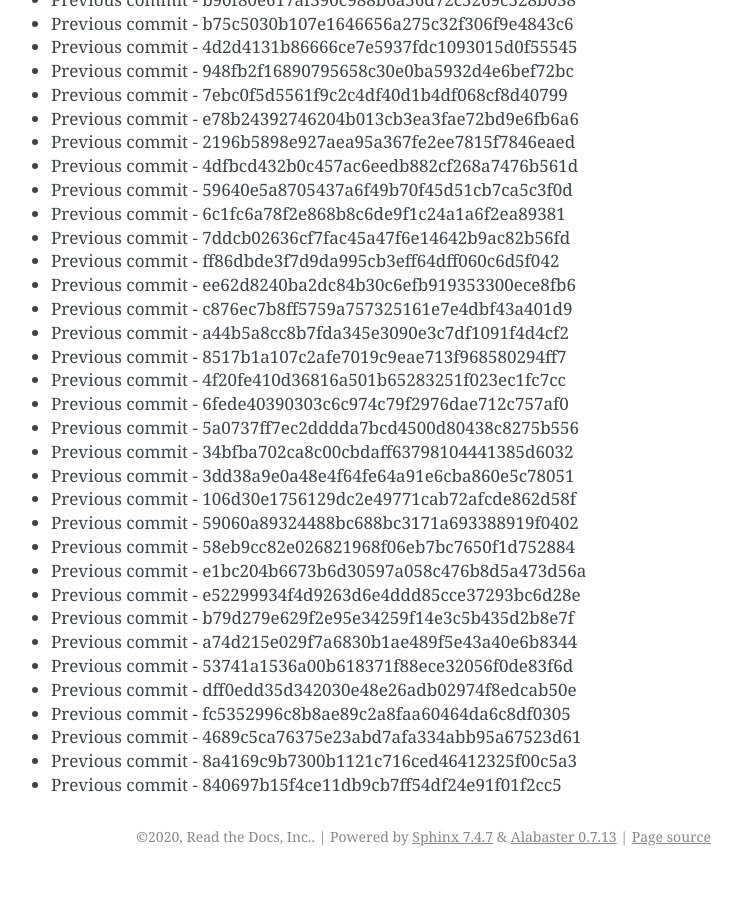
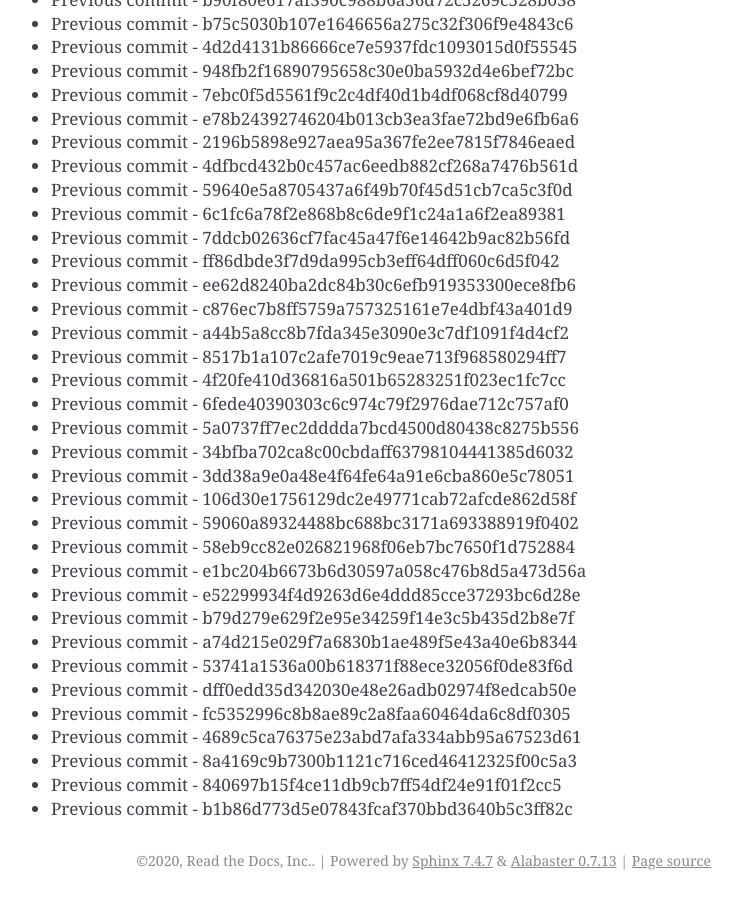
Before and after one commit to readthedocs/rtd-git-stresstest, a Sphinx documentation site: the page built from docs/updates.rst, in a window 1280 px wide and 900 px high, scrolled down 102911 px. Shown: the whole window, without its empty margins (399-1141 px from the left). Built offline with Sphinx 7.4.7, drawn with Linux system fonts in a browser that asks for light colours; before the commit the page ends 103787 px from its top, so only the background shows below that.

Commit message:
Generating commit from previous: b1b86d773d5e07843fcaf370bbd3640b5c3ff82c

```diff
--- a/docs/updates.rst
+++ b/docs/updates.rst
@@ -4356,3 +4356,4 @@ It can be tested for any performance characteristics.
 * Previous commit - 4689c5ca76375e23abd7afa334abb95a67523d61
 * Previous commit - 8a4169c9b7300b1121c716ced46412325f00c5a3
 * Previous commit - 840697b15f4ce11db9cb7ff54df24e91f01f2cc5
+* Previous commit - b1b86d773d5e07843fcaf370bbd3640b5c3ff82c
```
